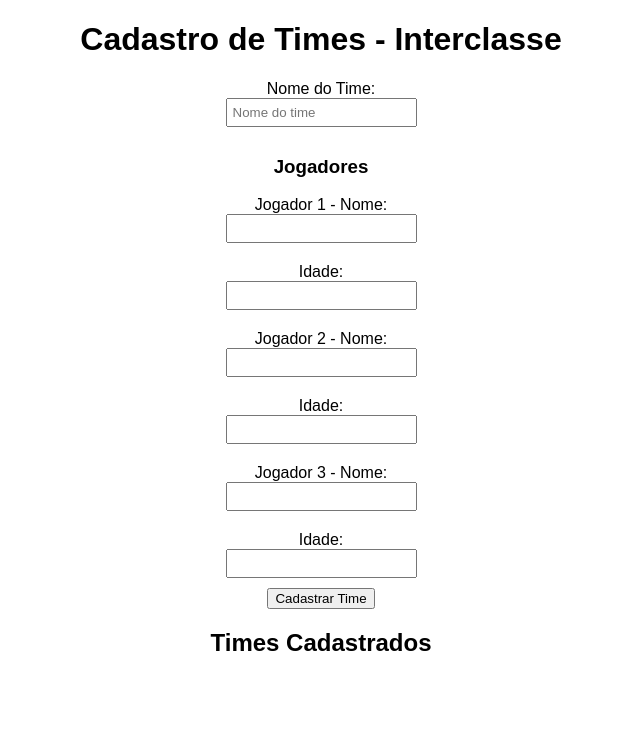
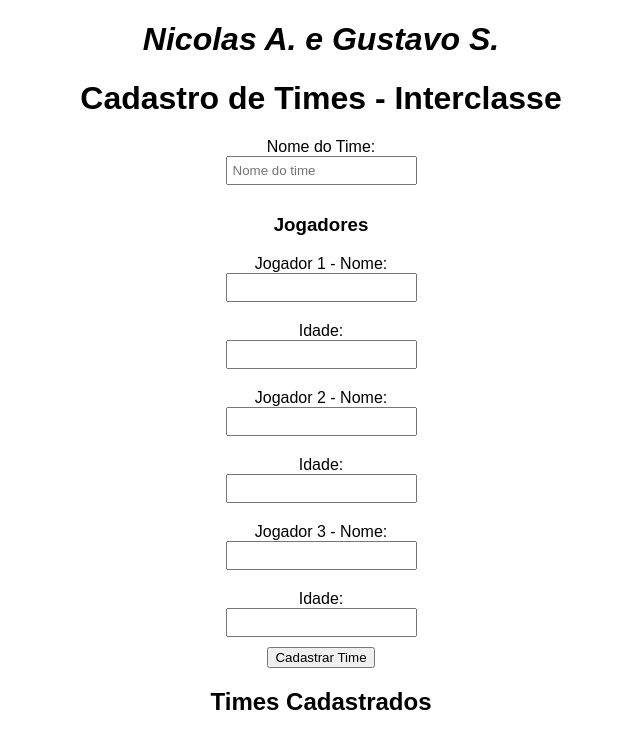
Before and after one commit to Nicolasgoty/avalia-o, a plain HTML site: page index.html in a window 1280 px wide. Shown: the whole page, without its empty margins (319-959 px from the left). Drawn offline with Linux system fonts and the light colour scheme.

Commit message:
Add files via upload

```diff
--- a/index.html
+++ b/index.html
@@ -9,6 +9,7 @@
 
   </body>
   </html>
+  <h1><i>Nicolas A. e Gustavo S.</i></h1>
   <h1>Cadastro de Times - Interclasse</h1>
 
   <div>
```
